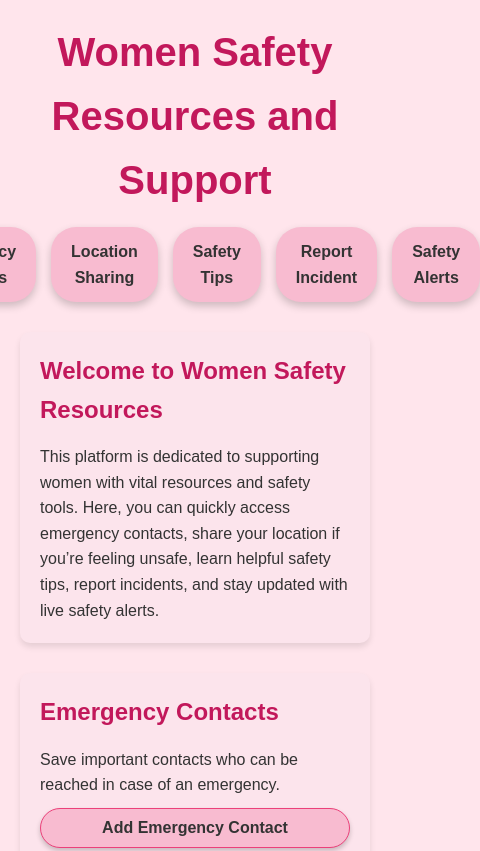
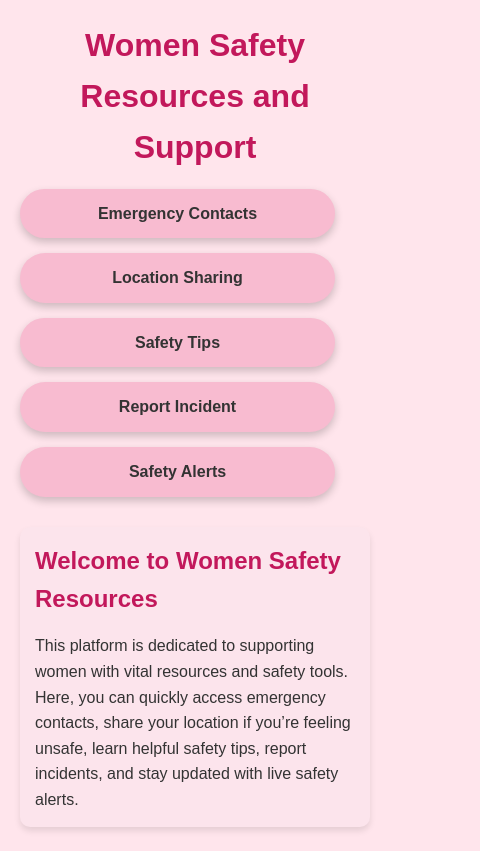
Before and after one commit to rahulzirpe/WomenSafety, a plain HTML site: page index.html in a window 390 px wide. Shown: the top 851 px of the page, 480 px wide, since content can reach past the window. Drawn offline with Linux system fonts and the light colour scheme.

Commit message:
Update style.css

```diff
--- a/style.css
+++ b/style.css
@@ -3,7 +3,6 @@
     margin: 0;
     padding: 0;
     box-sizing: border-box;
-    font-family: Arial, sans-serif;
 }
 
 /* Body background and base styling */
@@ -12,6 +11,7 @@ body {
     color: #333;
     line-height: 1.6;
     padding: 20px;
+    font-family: Arial, sans-serif;
 }
 
 /* Header styling */
@@ -31,6 +31,7 @@ nav {
     justify-content: center;
     gap: 15px;
     margin-top: 15px;
+    flex-wrap: wrap; /* Allow wrapping on smaller screens */
 }
 
 nav a {
@@ -76,7 +77,7 @@ button, input[type="text"], textarea {
     background-color: #f8bbd0;
     color: #333;
     width: 100%;
-    max-width: 400px;
+    max-width: 400px; /* Adjust max-width for mobile */
     transition: background-color 0.3s ease;
 }
 
@@ -137,3 +138,30 @@ button {
 #additionalInformation li {
     margin: 10px 0;
 }
+
+/* Responsive styling */
+@media (max-width: 600px) {
+    header h1 {
+        font-size: 2em; /* Adjust header size for smaller screens */
+    }
+
+    nav {
+        flex-direction: column; /* Stack the menu vertically */
+    }
+
+    nav a {
+        width: 90%; /* Make links wider on mobile */
+    }
+
+    section {
+        padding: 15px; /* Reduce padding for sections */
+    }
+
+    button, input[type="text"], textarea {
+        max-width: 90%; /* Make buttons and inputs wider */
+    }
+
+    #safetyTips, #alerts, .contact {
+        font-size: 1em; /* Adjust font size for alerts and tips */
+    }
+}
```
